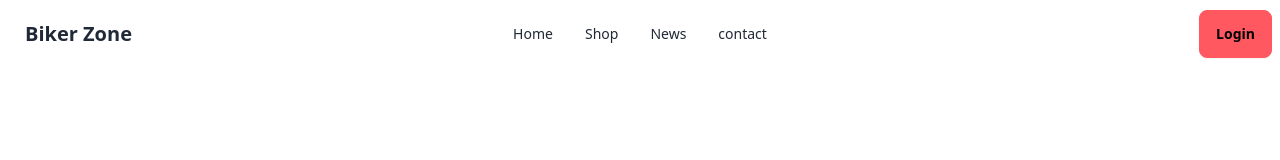
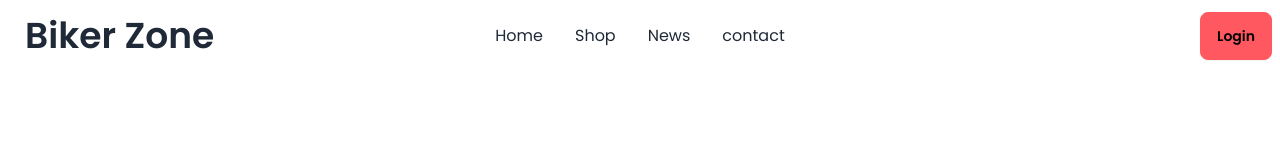
Before and after one commit to IEEEMOSTAFA/Bike-Zone-with-Daisy-UI, a plain HTML site: page index.html in a window 1280 px wide. Drawn offline with nearby package versions, Linux system fonts and the light colour scheme.

Commit message:
second commit

```diff
--- a/index.html
+++ b/index.html
@@ -8,9 +8,18 @@
     <!-- tailwind and daily ui cdn -->
     <link href="https://cdn.jsdelivr.net/npm/daisyui@4.6.1/dist/full.min.css" rel="stylesheet" type="text/css" />
     <script src="https://cdn.tailwindcss.com"></script>
+    <!-- google font poppins -->
+    <link rel="preconnect" href="https://fonts.googleapis.com">
+<link rel="preconnect" href="https://fonts.gstatic.com" crossorigin>
+<link href="https://fonts.googleapis.com/css2?family=Poppins:wght@400;500;600;700;800&display=swap" rel="stylesheet">
+<style>
+    .font-poppins{
+        font-family: 'Poppins', sans-serif;
+    }
+</style>
 </head>
 
-<body>
+<body class="font-poppins">
     <header>
         <nav>
             <div class="navbar bg-base-100">
@@ -24,7 +33,7 @@
                             </svg>
                         </div>
                         <ul tabindex="0"
-                            class="menu menu-sm dropdown-content mt-3 z-[1] p-2 shadow bg-base-100 rounded-box w-52">
+                            class="menu menu-sm dropdown-content mt-3 z-[1] p-2 text-base shadow bg-base-100 rounded-box w-52">
                             <li><a>Home</a></li>
 
                             <li><a>Shop</a></li>
@@ -32,10 +41,10 @@
                             <li><a>contact</a></li>
                         </ul>
                     </div>
-                    <a class="btn btn-ghost text-xl">Biker Zone</a>
+                    <a class="btn btn-ghost text-4xl">Biker Zone</a>
                 </div>
                 <div class="navbar-center hidden lg:flex">
-                    <ul class="menu menu-horizontal px-1">
+                    <ul class="menu text-base menu-horizontal px-1">
                         <li><a>Home</a></li>
 
                         <li><a>Shop</a></li>
```
